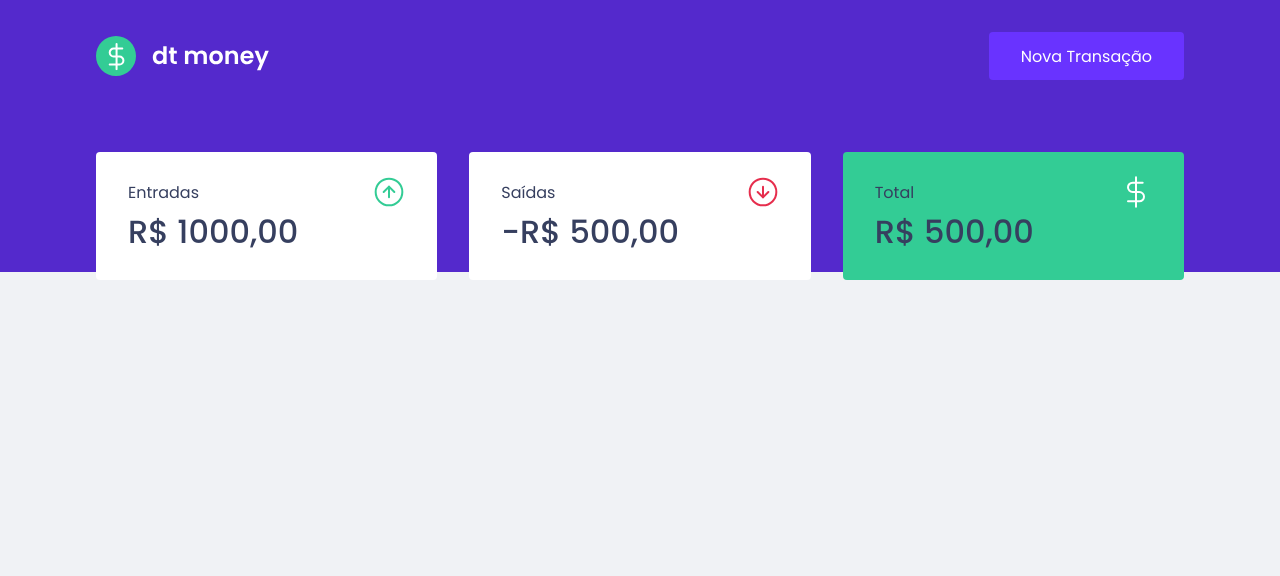
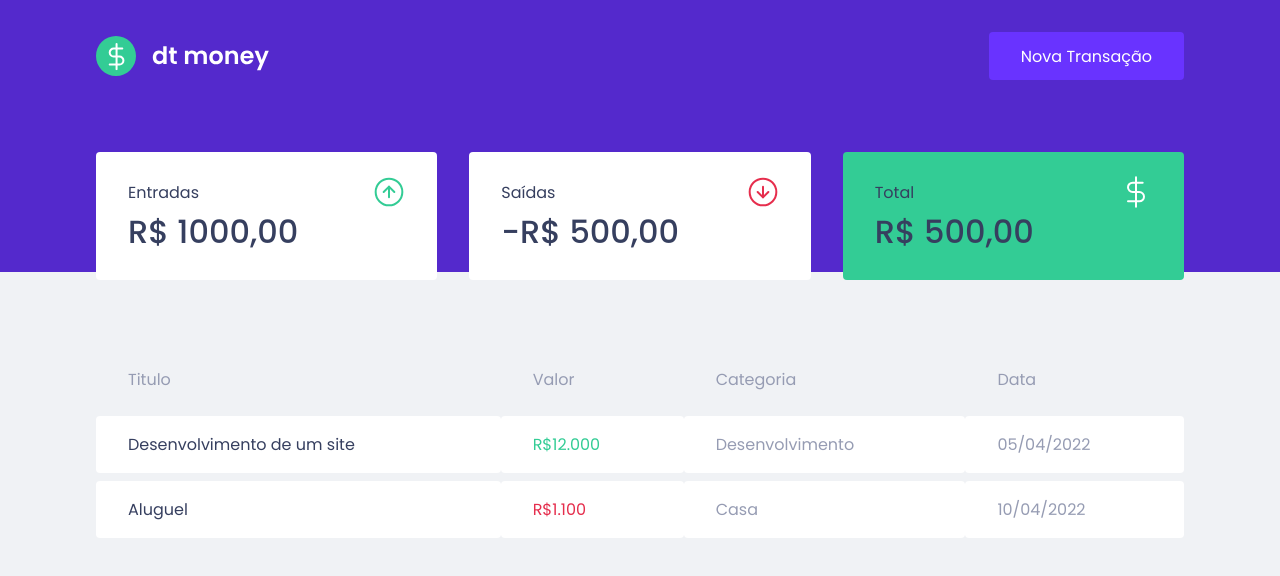
Before and after one commit to AnaPerola/dtmoney, a React (Create React App) app: page / in a window 1280 px wide. Shown: the top 576 px of the page. Built offline with nearby package versions, Linux system fonts and the light colour scheme.

Commit message:
Create feature and add styles

```diff
--- a/src/components/Dashboard/index.tsx
+++ b/src/components/Dashboard/index.tsx
@@ -1,3 +1,4 @@
+import { TransactionTable } from "../TransactionTable";
 import { Container } from "./style";
 import { Summary } from "./Summary";
 
@@ -5,6 +6,7 @@ export function Dashboard(){
   return (
     <Container>
       <Summary />
+      <TransactionTable />
     </Container>
   )
 }
--- /dev/null
+++ b/src/components/TransactionTable/index.tsx
@@ -0,0 +1,33 @@
+import { Container } from "./styles";
+
+export function TransactionTable(){
+  return (
+    <Container>
+      <table>
+        <thead>
+          <tr>
+            <th>Titulo</th>
+            <th>Valor</th>
+            <th>Categoria</th>
+            <th>Data</th>
+          </tr>
+        </thead>
+
+        <tbody>
+          <tr>
+            <td>Desenvolvimento de um site</td>
+            <td className="deposit">R$12.000</td>
+            <td>Desenvolvimento</td>
+            <td>05/04/2022</td>
+          </tr>
+          <tr>
+            <td>Aluguel</td>
+            <td className="withdraw">R$1.100</td>
+            <td>Casa</td>
+            <td>10/04/2022</td>
+          </tr>
+        </tbody>
+      </table>
+    </Container>
+  );
+}
--- /dev/null
+++ b/src/components/TransactionTable/styles.ts
@@ -0,0 +1,39 @@
+import styled from 'styled-components'
+
+export const Container = styled.div`
+  margin-top: 4rem;
+
+  table {
+    width: 100%;
+    border-spacing: 0 0.5rem;
+
+    th {
+      color: var(--text-body);
+      font-weight: 400;
+      padding: 1rem 2rem;
+      text-align: left;
+      line-height: 1.5rem;
+    }
+
+    td {
+      padding:1rem 2rem;
+      border:0;
+      background: var(--shape);
+      color: var(--text-body);
+      border-radius: 0.25rem;
+
+      &:first-child {
+        color: var(--text-title);
+      }
+
+      &.deposit {
+        color: var(--green);
+      }
+
+      &.withdraw {
+        color: var(--red);
+      }
+    }
+
+  }
+`;
```
